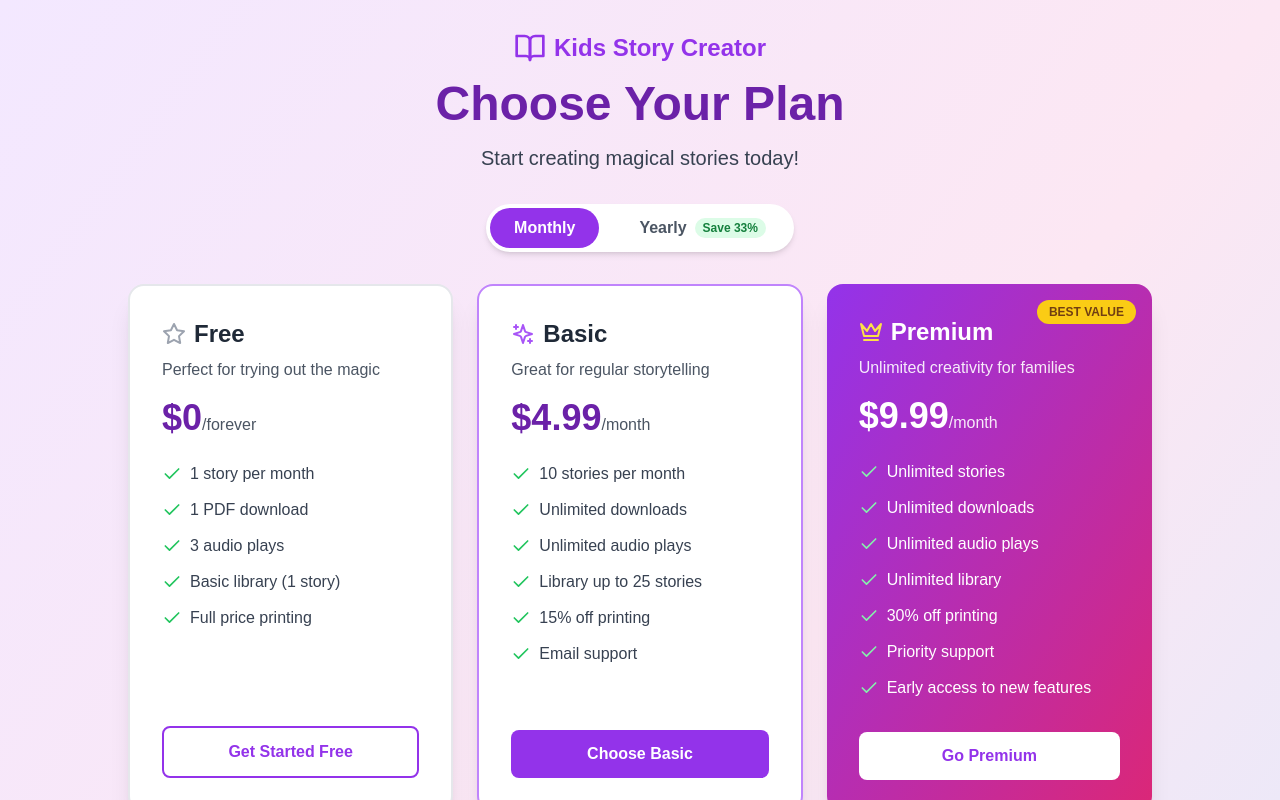
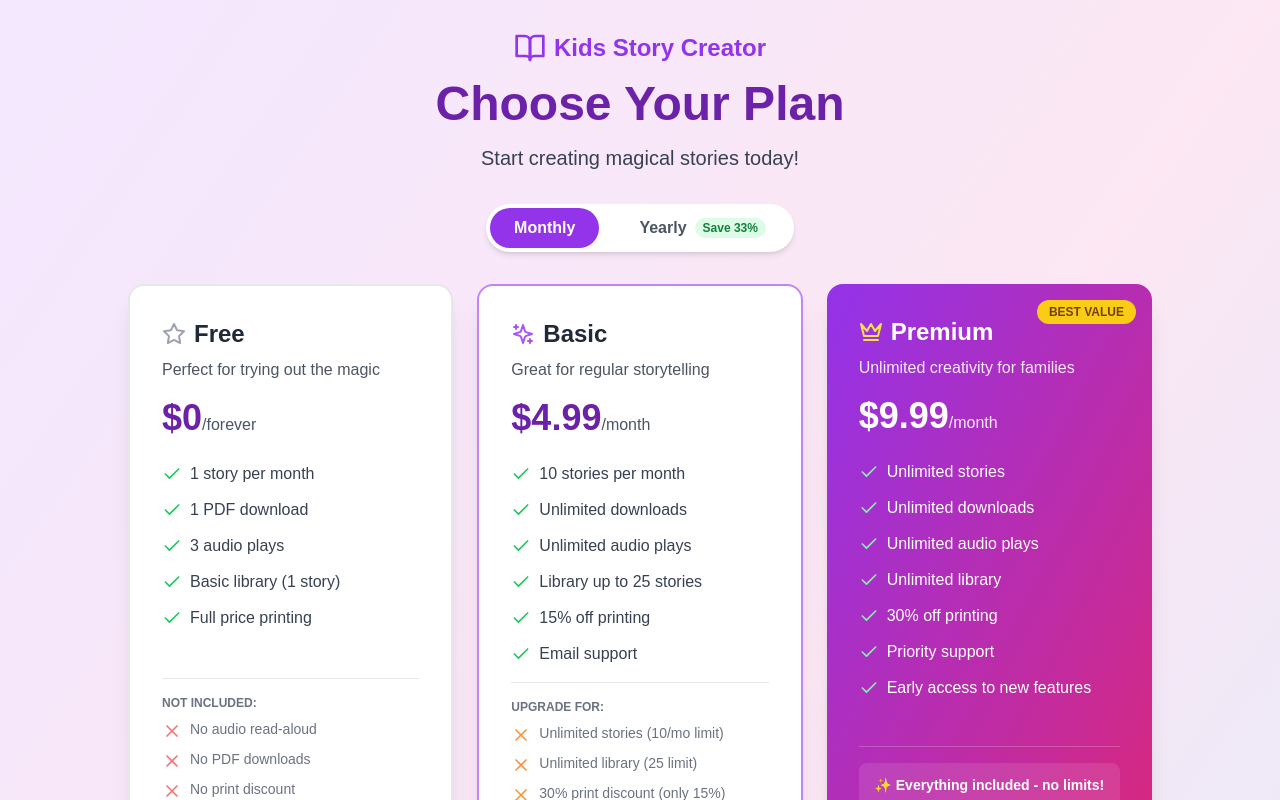
Before and after one commit to saniyahz/Conference, a Next.js app: page /pricing in a window 1280 px wide. Shown: the top 800 px of the page. Built offline with nearby package versions, Linux system fonts and the light colour scheme; no server answers.

Commit message:
Show plan limitations on pricing page
- Free plan: Shows no audio, no downloads, no print discount
- Basic plan: Shows upgrade prompts for unlimited stories/library
- Premium plan: Shows "Everything included" message

https://claude.ai/code/session_01HxExDVLTXMMENnnDGa5f2b

```diff
--- a/app/pricing/page.tsx
+++ b/app/pricing/page.tsx
@@ -4,7 +4,7 @@ import { useState } from 'react'
 import { useSession } from 'next-auth/react'
 import { useRouter } from 'next/navigation'
 import Link from 'next/link'
-import { Check, BookOpen, Loader2, Sparkles, Crown, Star } from 'lucide-react'
+import { Check, X, BookOpen, Loader2, Sparkles, Crown, Star } from 'lucide-react'
 import { PLANS, PlanType } from '@/lib/subscription'
 
 export default function PricingPage() {
@@ -125,7 +125,7 @@ export default function PricingPage() {
               <span className="text-4xl font-bold text-purple-800">$0</span>
               <span className="text-gray-600">/forever</span>
             </div>
-            <ul className="space-y-3 mb-8 flex-grow">
+            <ul className="space-y-3 mb-4 flex-grow">
               {PLANS.free.features.map((feature, i) => (
                 <li key={i} className="flex items-start gap-2">
                   <Check className="w-5 h-5 text-green-500 flex-shrink-0 mt-0.5" />
@@ -133,6 +133,24 @@ export default function PricingPage() {
                 </li>
               ))}
             </ul>
+            {/* What's NOT included */}
+            <div className="border-t border-gray-200 pt-4 mb-6">
+              <p className="text-xs text-gray-500 uppercase font-semibold mb-2">Not included:</p>
+              <ul className="space-y-2">
+                <li className="flex items-start gap-2">
+                  <X className="w-5 h-5 text-red-400 flex-shrink-0 mt-0.5" />
+                  <span className="text-gray-500 text-sm">No audio read-aloud</span>
+                </li>
+                <li className="flex items-start gap-2">
+                  <X className="w-5 h-5 text-red-400 flex-shrink-0 mt-0.5" />
+                  <span className="text-gray-500 text-sm">No PDF downloads</span>
+                </li>
+                <li className="flex items-start gap-2">
+                  <X className="w-5 h-5 text-red-400 flex-shrink-0 mt-0.5" />
+                  <span className="text-gray-500 text-sm">No print discount</span>
+                </li>
+              </ul>
+            </div>
             <button
               onClick={() => handleSubscribe('free')}
               className="w-full py-3 border-2 border-purple-600 text-purple-600 rounded-lg hover:bg-purple-50 font-semibold transition-all"
@@ -160,7 +178,7 @@ export default function PricingPage() {
               </p>
             )}
             {billingCycle === 'monthly' && <div className="mb-4"></div>}
-            <ul className="space-y-3 mb-8 flex-grow">
+            <ul className="space-y-3 mb-4 flex-grow">
               {PLANS.basic.features.map((feature, i) => (
                 <li key={i} className="flex items-start gap-2">
                   <Check className="w-5 h-5 text-green-500 flex-shrink-0 mt-0.5" />
@@ -174,6 +192,24 @@ export default function PricingPage() {
                 </li>
               )}
             </ul>
+            {/* What's NOT included */}
+            <div className="border-t border-gray-200 pt-4 mb-6">
+              <p className="text-xs text-gray-500 uppercase font-semibold mb-2">Upgrade for:</p>
+              <ul className="space-y-2">
+                <li className="flex items-start gap-2">
+                  <X className="w-5 h-5 text-orange-400 flex-shrink-0 mt-0.5" />
+                  <span className="text-gray-500 text-sm">Unlimited stories (10/mo limit)</span>
+                </li>
+                <li className="flex items-start gap-2">
+                  <X className="w-5 h-5 text-orange-400 flex-shrink-0 mt-0.5" />
+                  <span className="text-gray-500 text-sm">Unlimited library (25 limit)</span>
+                </li>
+                <li className="flex items-start gap-2">
+                  <X className="w-5 h-5 text-orange-400 flex-shrink-0 mt-0.5" />
+                  <span className="text-gray-500 text-sm">30% print discount (only 15%)</span>
+                </li>
+              </ul>
+            </div>
             <button
               onClick={() => handleSubscribe('basic')}
               disabled={isLoading === 'basic'}
@@ -212,7 +248,7 @@ export default function PricingPage() {
               </p>
             )}
             {billingCycle === 'monthly' && <div className="mb-4"></div>}
-            <ul className="space-y-3 mb-8 flex-grow">
+            <ul className="space-y-3 mb-4 flex-grow">
               {PLANS.premium.features.map((feature, i) => (
                 <li key={i} className="flex items-start gap-2">
                   <Check className="w-5 h-5 text-green-300 flex-shrink-0 mt-0.5" />
@@ -226,6 +262,14 @@ export default function PricingPage() {
                 </li>
               )}
             </ul>
+            {/* Everything included message */}
+            <div className="border-t border-white/20 pt-4 mb-6">
+              <div className="bg-white/10 rounded-lg p-3 text-center">
+                <p className="text-white font-semibold text-sm">
+                  ✨ Everything included - no limits!
+                </p>
+              </div>
+            </div>
             <button
               onClick={() => handleSubscribe('premium')}
               disabled={isLoading === 'premium'}
```
